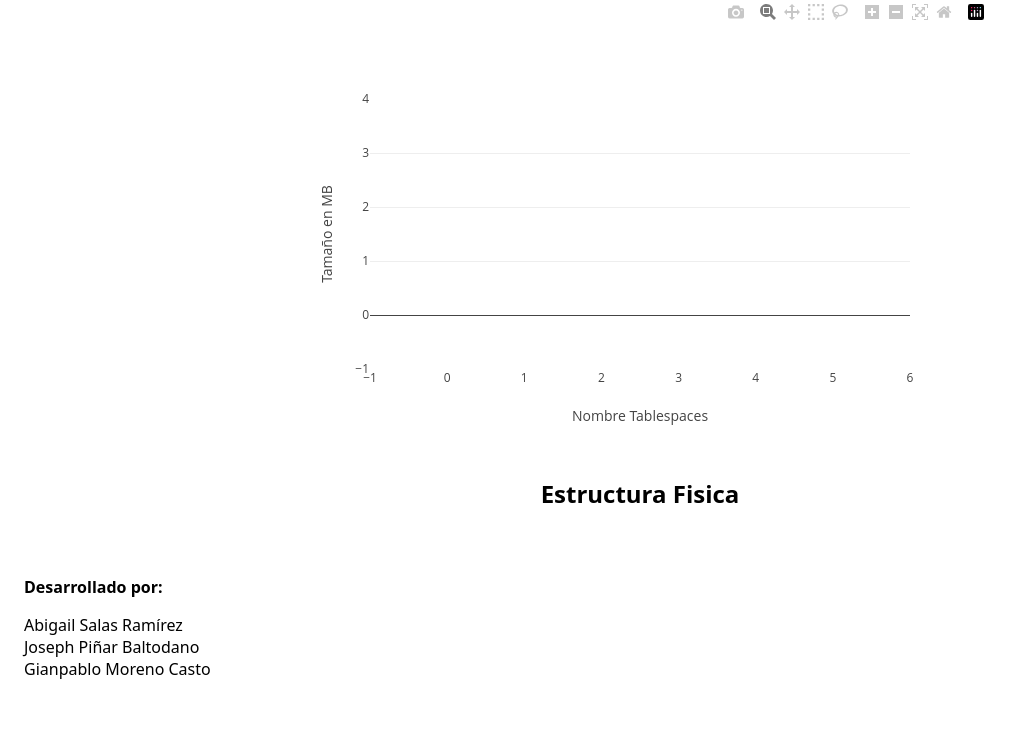
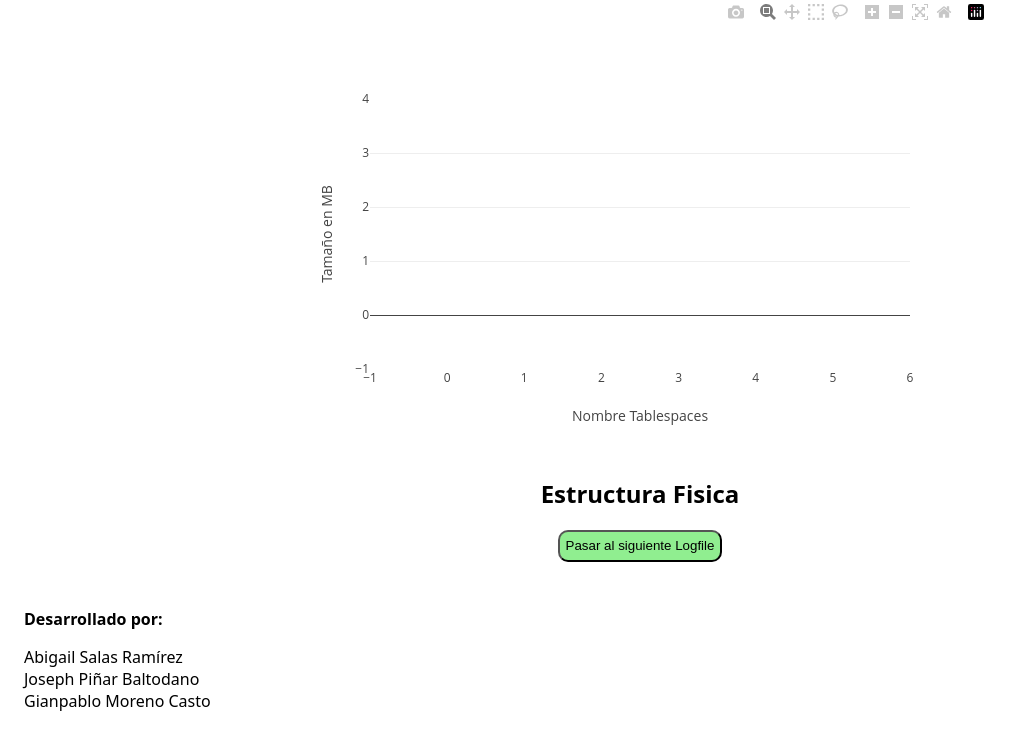
Before and after one commit to Jassito03/MonitorBD_Python, a Flask app: page / in a window 1280 px wide. Shown: the part 365-1109 px from the top of the page, without its empty margins (0-1025 px from the left). Before the commit the page ends 1044 px from the top, so only its background shows below. Run offline with Flask 3, Linux system fonts and the light colour scheme; data that the repository does not hold is empty; some libraries are stand-ins or nearby versions.

Commit message:
Cambiar el logfile

```diff
--- a/app.py
+++ b/app.py
@@ -9,7 +9,7 @@ ID: 4 0257 0890
 Nombre: Gianpablo Moreno Castro
 ID: 4 0261 0240
 """
-from flask import Flask, jsonify, render_template
+from flask import Flask, jsonify, render_template, request
 from database import Database
 import pandas as pd
 
@@ -22,12 +22,15 @@ para acceder a la información relacionada con el rendimiento de la base de dato
 como la tasa de hit del buffer caché, el estado de los tablespaces y las bitácoras (redo logs).
 """
 
-@app.route('/')
+@app.route('/', methods=['GET', 'POST'])
 def index():
     """
     Ruta de inicio que devuelve la página principal.
     Renderiza el archivo HTML `index.html` como respuesta al acceder a la raíz del servidor.
     """
+    if request.method == 'POST':
+        db.establecer_conexion()
+        db.switch_logfile()
     return render_template('index.html')
 
 @app.route('/data')
@@ -42,7 +45,6 @@ def get_data():
     tasa_hit = []
     lecturas_fisicas = []
     lecturas_logicas = []
-
     # Se recolectan los datos de la base de datos en múltiples iteraciones
     for x in range(5):
         tasa_hit.append(db.tasa_de_hit())  # Obtener la tasa de hits
@@ -55,10 +57,8 @@ def get_data():
             'lecturas_fisicas': lecturas_fisicas,
             'lecturas_logicas': lecturas_logicas
         }
-
     # Crear un DataFrame a partir de los datos recolectados
     df = pd.DataFrame(data=data, columns=['tasa_hits', 'lecturas_fisicas', 'lecturas_logicas'])
-
     # Retornar el DataFrame en formato JSON
     return df.to_json()
 
--- a/database.py
+++ b/database.py
@@ -130,6 +130,7 @@ class Database:
             cursor.execute(query)
             tablas = cursor.fetchall()
             df = pd.DataFrame(tablas, columns=['Nombres', 'Tamanio Total', 'Memoria Libre', 'Memoria Usada'])
+            cursor.close()
             return df
         except cx_Oracle.DatabaseError as e:
             print(f"Error al ejecutar la consulta del tamaño total de los tablespaces: {e}")
@@ -152,3 +153,16 @@ class Database:
             return df
         except cx_Oracle.DatabaseError as e:
             print(f"Error al ejecutar la consulta total de lecturas logicas: {e}")
+
+    def switch_logfile(self):
+        if self.connection is None:
+            print("La conexión no está establecida")
+            return
+        try:
+            cursor = self.connection.cursor()
+            query = "ALTER SYSTEM SWITCH LOGFILE"
+            cursor.execute(query)
+            cursor.close()
+            return
+        except cx_Oracle.DatabaseError as e:
+            print(f"Error al ejecutar la consulta para hacer switch del logfile actual: {e}")
--- a/static/style.css
+++ b/static/style.css
@@ -32,6 +32,13 @@ article.descripcion_grafico {
     width: 100%;
 }
 
+button {
+    background-color: lightgreen;
+    border-radius: 10px;
+    text-align: center;
+    height: 2rem;
+}
+
 footer {
     justify-content: flex-end;
     background-color:white;
--- a/templates/index.html
+++ b/templates/index.html
@@ -34,6 +34,9 @@
             <h2>Estructura Fisica</h2>
             <div id="graph_bitacoras"> <!--Monitoreo RedoLogs-->
             </div>
+            <form action"/" method="post">
+                <button type="submit">Pasar al siguiente Logfile</button>
+            </form>
         </section>
         </br>
     </main>
```
